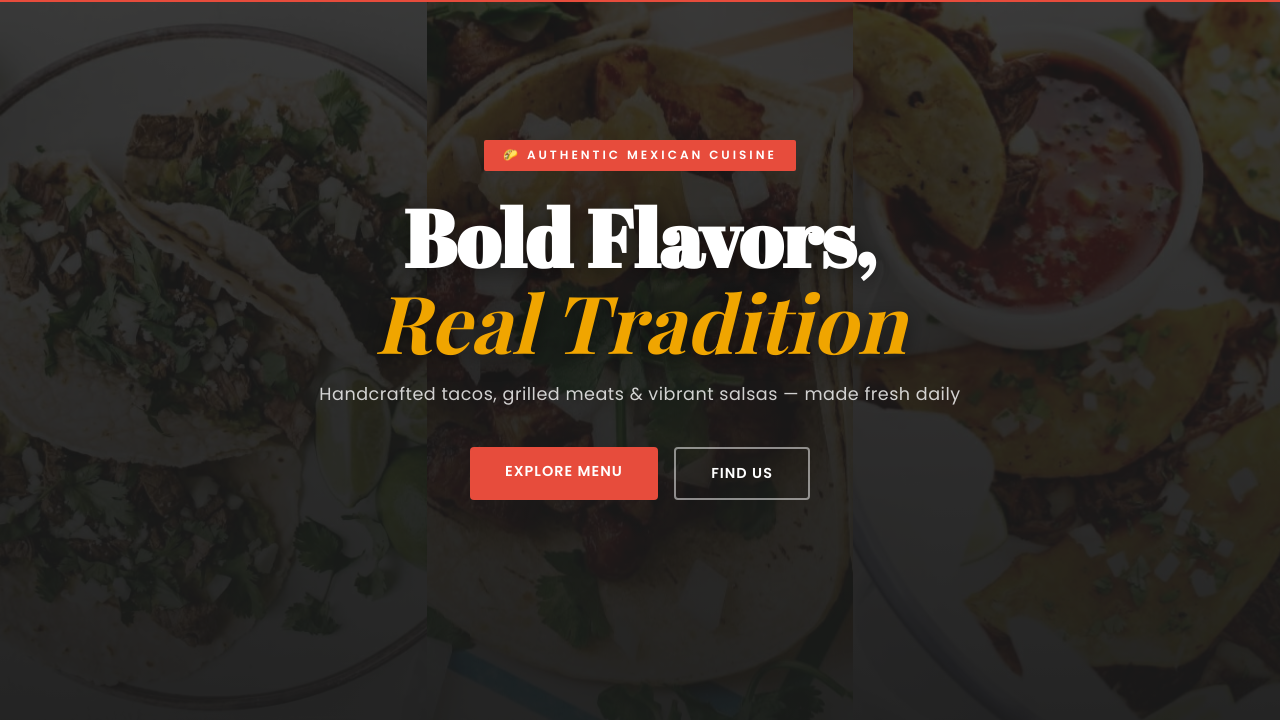
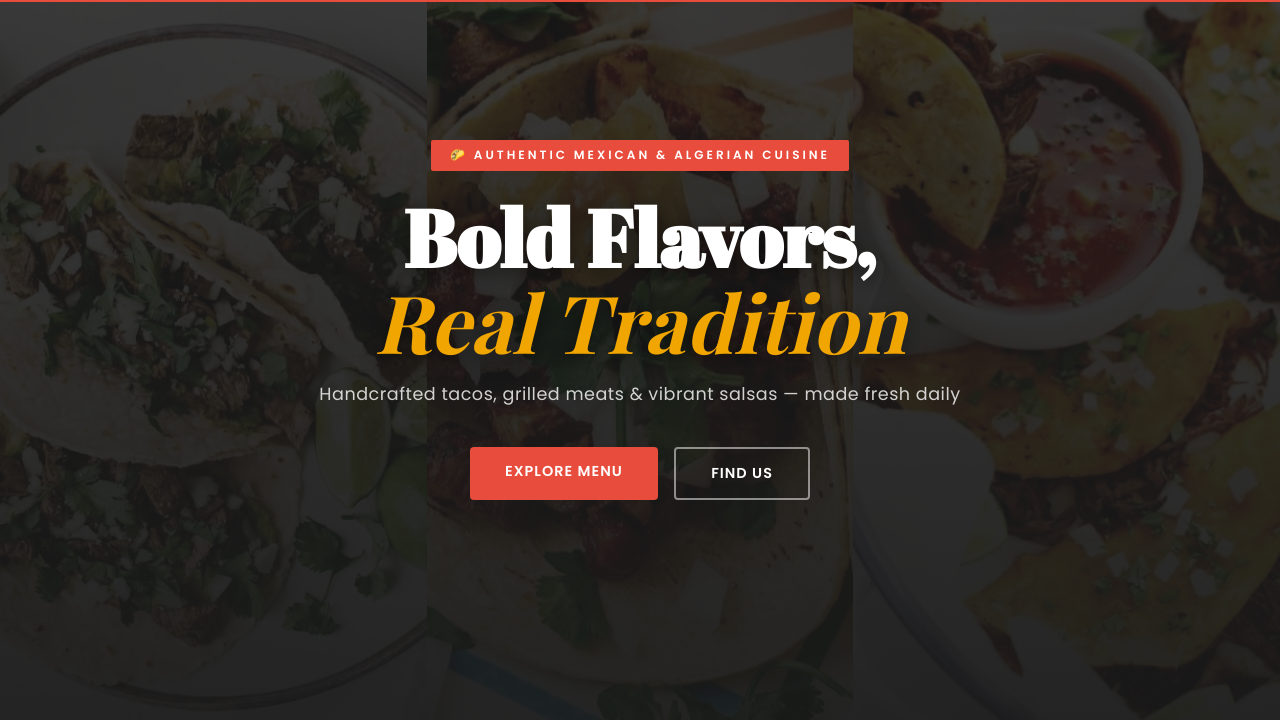
Before and after one commit to LaZone-grill/LaZone-grill.github.io, a plain HTML site: page index.html in a window 1280 px wide. Shown: the part 80-800 px from the top of the page. Drawn offline with nearby package versions, Linux system fonts and the light colour scheme; a web font is replaced by a local one.

Commit message:
herosection updated

```diff
--- a/index.html
+++ b/index.html
@@ -675,7 +675,7 @@
             <img src="birria-tacos.jpeg" alt="">
         </div>
         <div class="hero-content">
-            <div class="hero-badge">🌮 Authentic Mexican Cuisine</div>
+            <div class="hero-badge">🌮 Authentic Mexican & Algerian Cuisine</div>
             <h2>Bold Flavors,<br><em>Real Tradition</em></h2>
             <p>Handcrafted tacos, grilled meats &amp; vibrant salsas — made fresh daily</p>
             <div class="hero-buttons">
```
